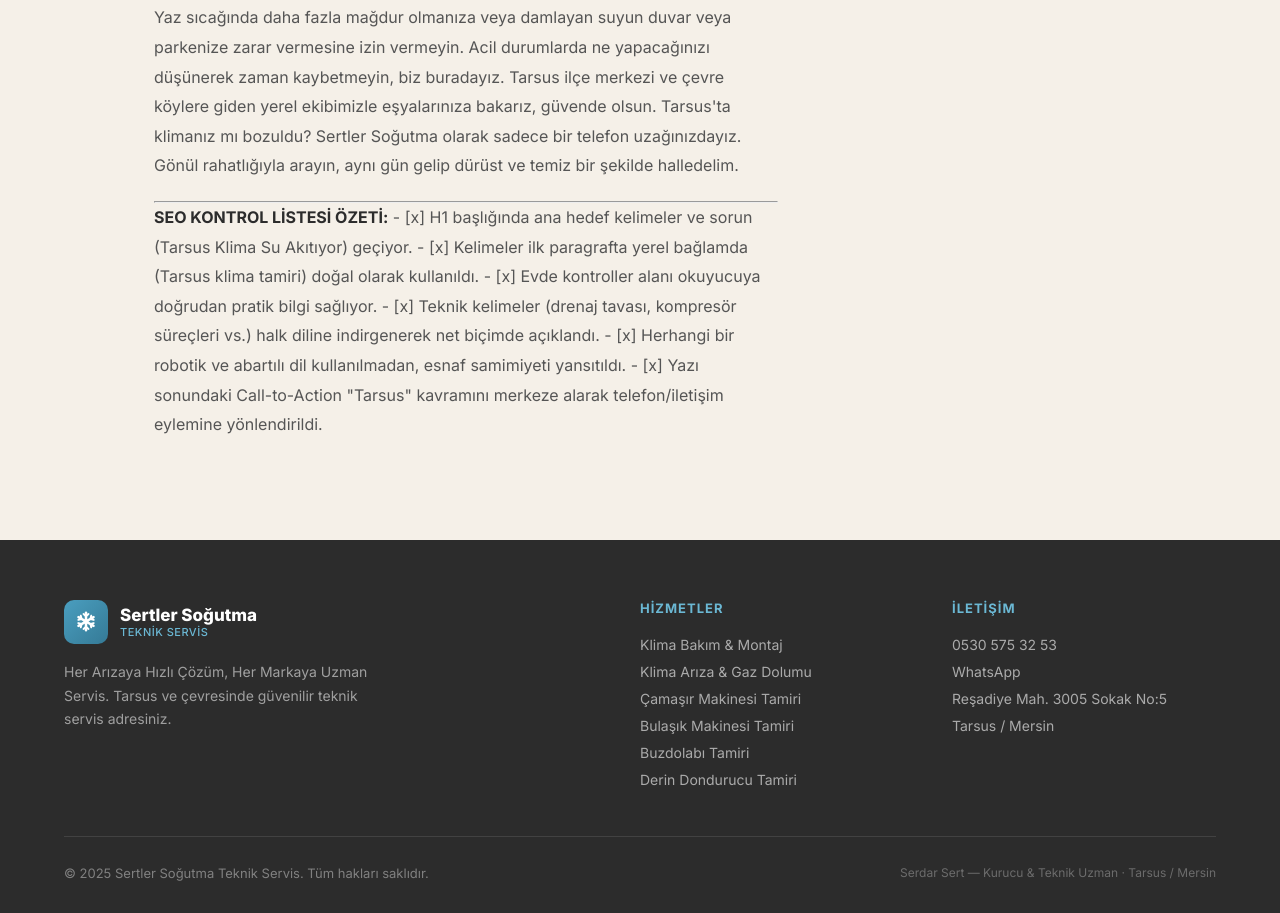
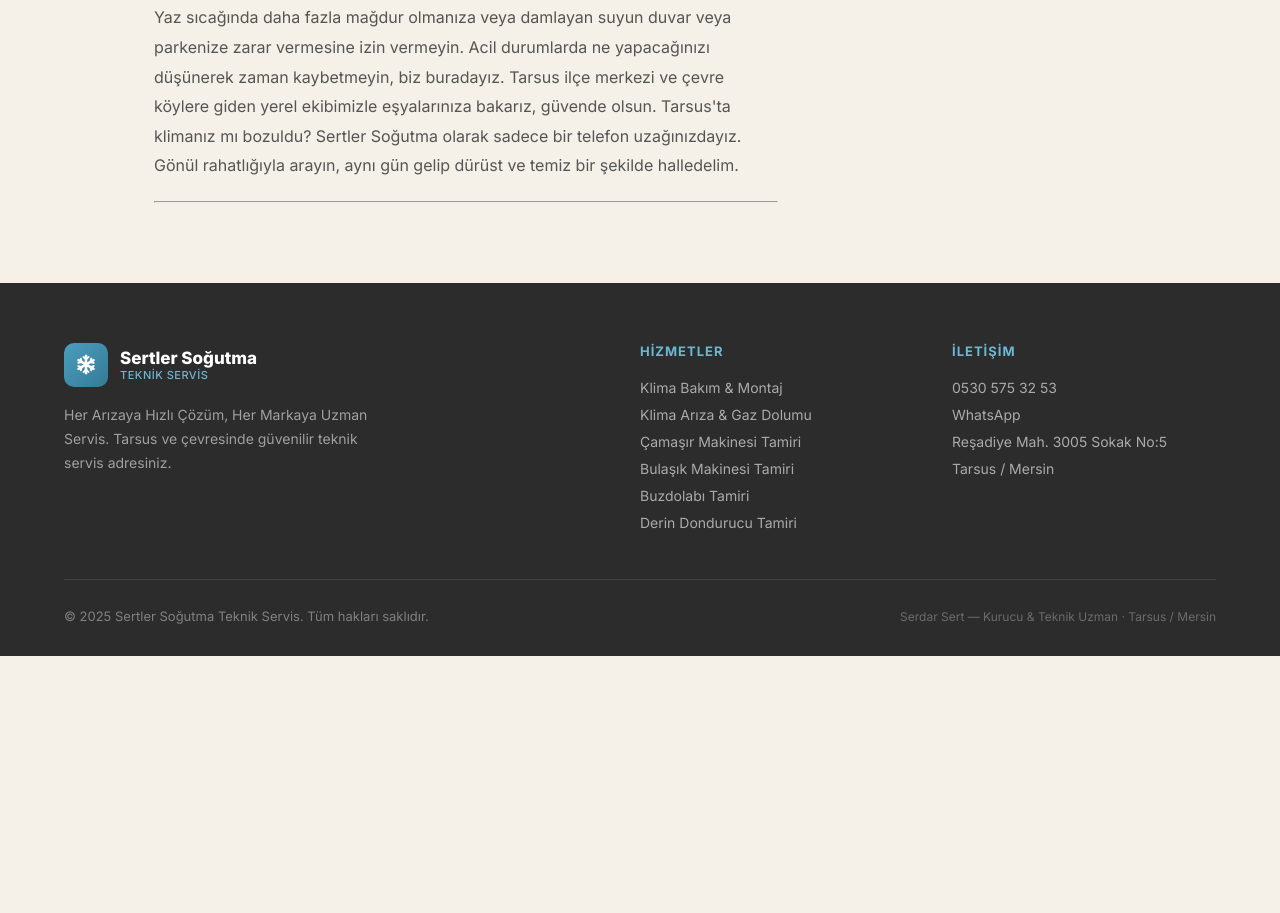
Before and after one commit to alperenakkuyu2/sertler-sogutma, a plain HTML site: page blog/tarsus-klima-su-damlatiyor.html in a window 1280 px wide. Shown: the part 3316-4229 px from the top of the page. After the commit the page ends 3972 px from the top, so only its background shows below. Drawn offline with Linux system fonts and the light colour scheme.

Commit message:
fix: gereksiz SEO kontrol listesi özeti kaldırıldı

```diff
--- a/blog/tarsus-klima-su-damlatiyor.html
+++ b/blog/tarsus-klima-su-damlatiyor.html
@@ -441,13 +441,7 @@
 <h2 id="tarsus-ta-klimaniz-mi-arizalandi-biz-buradayiz">Tarsus'ta Klimanız mı Arızalandı? Biz Buradayız!</h2>
 <p>Yaz sıcağında daha fazla mağdur olmanıza veya damlayan suyun duvar veya parkenize zarar vermesine izin vermeyin. Acil durumlarda ne yapacağınızı düşünerek zaman kaybetmeyin, biz buradayız. Tarsus ilçe merkezi ve çevre köylere giden yerel ekibimizle eşyalarınıza bakarız, güvende olsun. Tarsus'ta klimanız mı bozuldu? Sertler Soğutma olarak sadece bir telefon uzağınızdayız. Gönül rahatlığıyla arayın, aynı gün gelip dürüst ve temiz bir şekilde halledelim.</p>
 <hr/>
-<p><strong>SEO KONTROL LİSTESİ ÖZETİ:</strong>
-- [x] H1 başlığında ana hedef kelimeler ve sorun (Tarsus Klima Su Akıtıyor) geçiyor.
-- [x] Kelimeler ilk paragrafta yerel bağlamda (Tarsus klima tamiri) doğal olarak kullanıldı.
-- [x] Evde kontroller alanı okuyucuya doğrudan pratik bilgi sağlıyor.
-- [x] Teknik kelimeler (drenaj tavası, kompresör süreçleri vs.) halk diline indirgenerek net biçimde açıklandı.
-- [x] Herhangi bir robotik ve abartılı dil kullanılmadan, esnaf samimiyeti yansıtıldı.
-- [x] Yazı sonundaki Call-to-Action "Tarsus" kavramını merkeze alarak telefon/iletişim eylemine yönlendirildi.</p>
+
 </div>
 </article>
 <!-- ══════════════════════════════════════════
```
